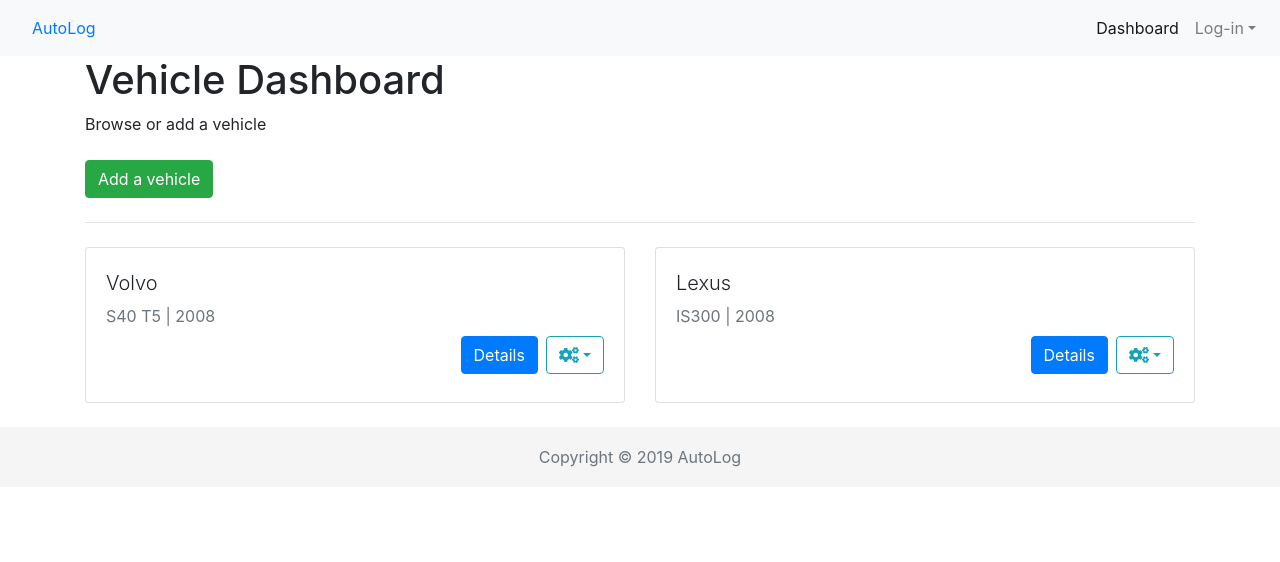
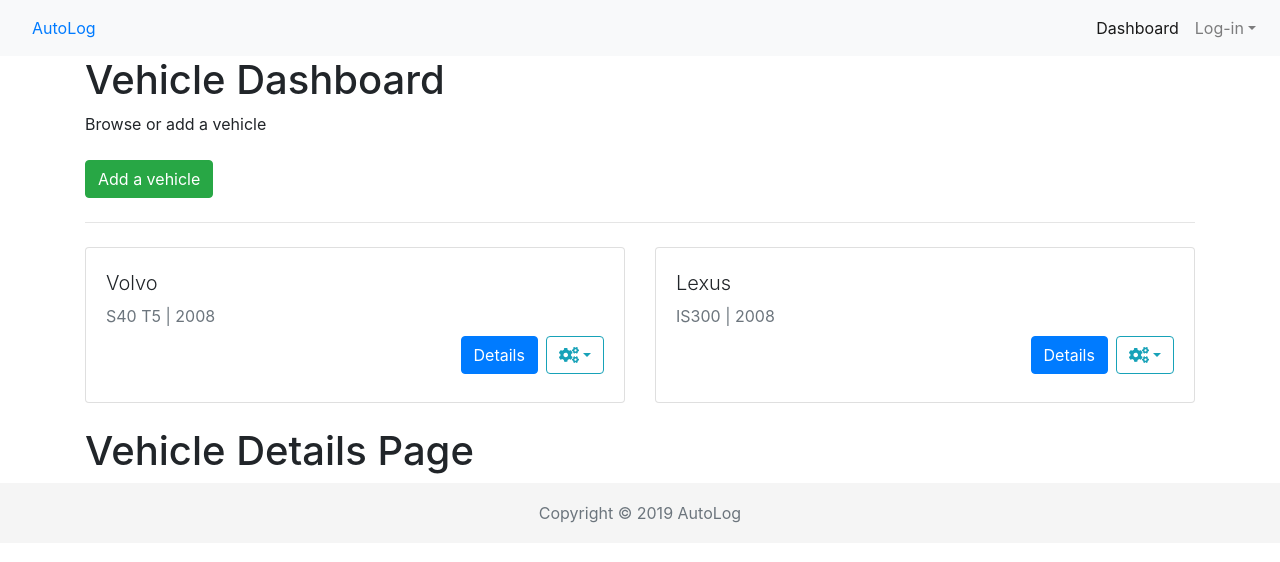
Before and after one commit to 3daddict/auto-service-log, a React (Create React App) app in the folder client/: page /dashboard in a window 1280 px wide. Shown: the top 562 px of the page. Built offline with nearby package versions, Linux system fonts and the light colour scheme.

Commit message:
working on pages and passing props

```diff
--- a/client/src/components/dashboard/VehicleCard.js
+++ b/client/src/components/dashboard/VehicleCard.js
@@ -1,6 +1,6 @@
 import React, { Fragment } from "react";
 import { Link } from 'react-router-dom';
-import { Col, Card, CardTitle, CardSubtitle, CardText, Button } from "reactstrap";
+import { Col, Card, CardTitle, CardSubtitle, Button } from "reactstrap";
 import SettingsGroup from "./SettingsGroup";
 import VehicleEditForm from "./VehicleEditForm";
 
--- a/client/src/pages/Dashboard.js
+++ b/client/src/pages/Dashboard.js
@@ -4,6 +4,7 @@ import { Container, Row } from "reactstrap";
 // import axios from 'axios';
 import AddVehicle from "../components/dashboard/AddVehicle";
 import VehihcleCard from "../components/dashboard/VehicleCard";
+import VehicleDetails from './VehicleDetails';
 
 class Dashboard extends Component {
   state = {
@@ -104,6 +105,7 @@ class Dashboard extends Component {
             />
           ))}
         </Row>
+        <VehicleDetails vehicleData={this.state.vehicleDatabase} />
       </Container>
     );
   }
--- a/client/src/pages/VehicleDetails.js
+++ b/client/src/pages/VehicleDetails.js
@@ -10,9 +10,11 @@ export default class VehicleDetails extends Component {
     }
 
   render() {
+    const { make } = this.props.vehicleData;
     return (
       <div>
         <h1>Vehicle Details Page</h1>
+        <h2>{make}</h2>
       </div>
     )
   }
```
